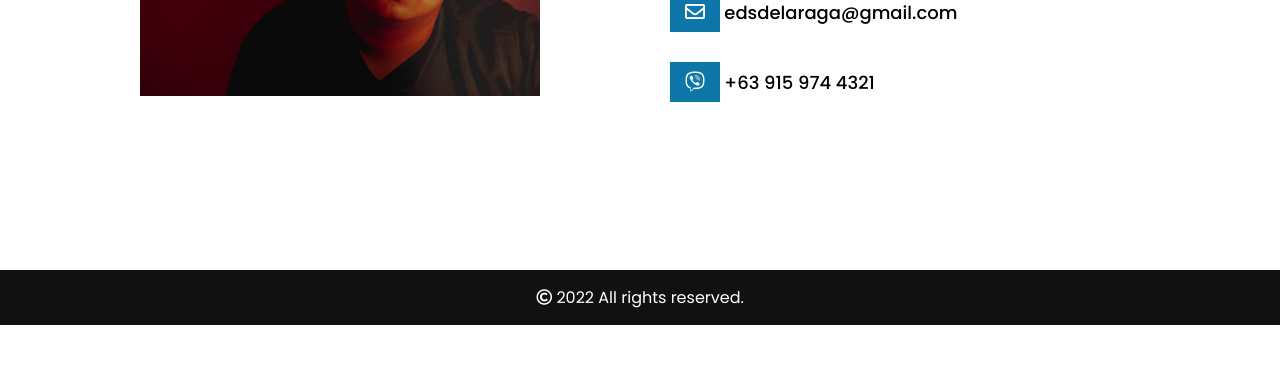
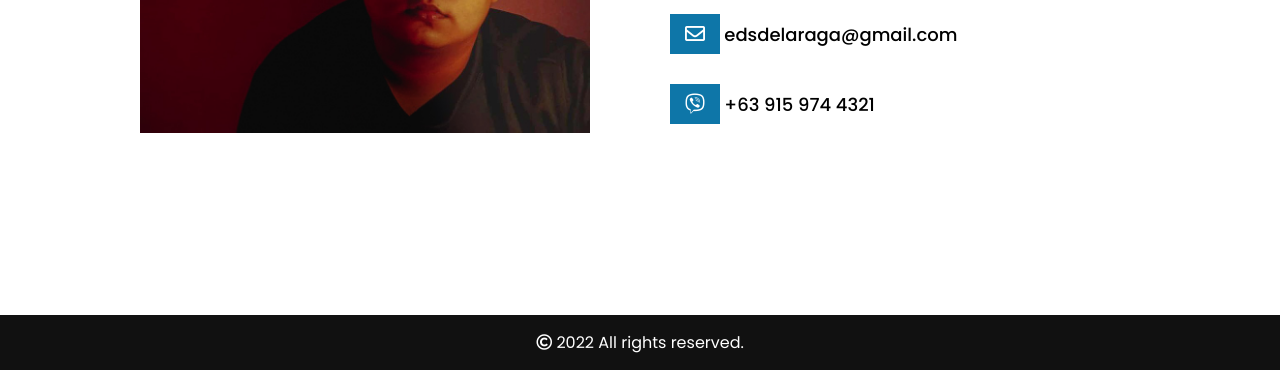
Before and after one commit to delaragaxeds/itsdelaragaxeds.github.io, a plain HTML site: page index.html in a window 1280 px wide. Shown: the part 3386-3756 px from the top of the page. Before the commit the page ends 3711 px from the top, so only its background shows below. Drawn offline with nearby package versions, Linux system fonts and the light colour scheme.

Commit message:
Update style.css

```diff
--- a/style.css
+++ b/style.css
@@ -421,12 +421,12 @@ section .title::after{
 	width: 40%;
 }
 .contact .contact-content .left img{
-	height: 400px;
-	width: 400px;
-	object-fit: contain;
+	height: 450px;
+	width: 450px;
+    object-fit: contain;
 	position: relative;
     margin-left: 60px;
-    margin-top: 10px;
+    margin-top: 5px;
 }
 .contact .contact-content .right{
    width: -20%;
@@ -440,6 +440,7 @@ section .title::after{
 .contact .contact-content .right .row i{
 	background: rgb(14, 118,168);
 	color: #fff;
+    object-fit: contain;
 	font-size: 20px;
 	font-weight: 500;
 	padding: 10px 15px;
```
